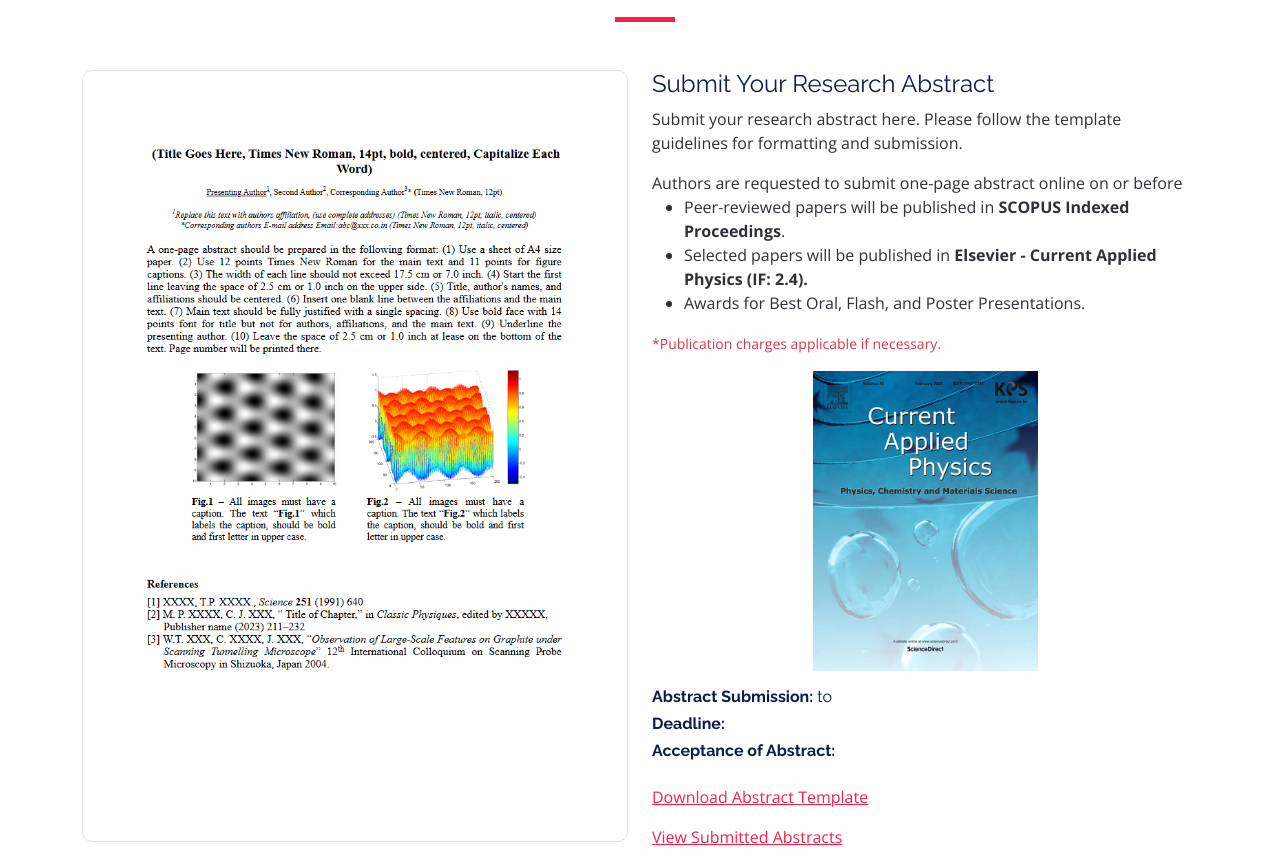
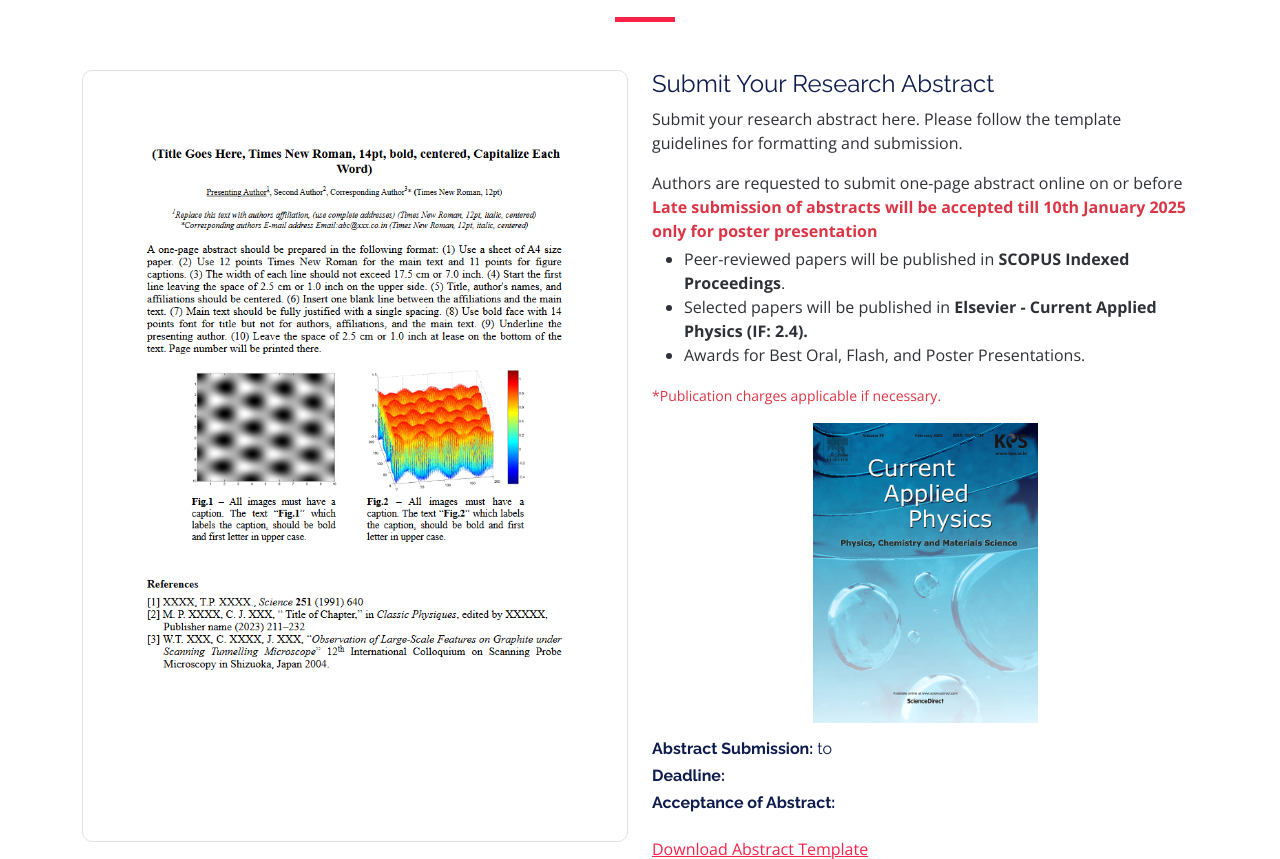
Before and after one commit to VarshaShaheen/IconMat, a Django app: template templates/abstract/abstract_details.html in a window 1280 px wide. Shown: the part 599-1458 px from the top of the page. Run offline with Django 5.2, Linux system fonts and the light colour scheme; the template is opened without the code that fills it, so the values that code supplies are empty; parts of the project's set-up code (start-up, migrations or seed data) failed here and were passed over; some libraries are stand-ins or nearby versions.

Commit message:
ui update

```diff
--- a/templates/abstract/abstract_details.html
+++ b/templates/abstract/abstract_details.html
@@ -31,6 +31,8 @@
                     <p>Authors are requested to submit one-page abstract online on or
                         before {{ dates.abstract_submission_end_date|date:"j" }}<sup>{{ dates.abstract_submission_end_date|date:"S" }}</sup>
                         {{ dates.abstract_submission_end_date|date:"F Y" }}</p>
+                    <p  class="text-danger mb-1"><strong>Late submission of abstracts will be accepted till 10th January 2025 only for
+                        poster presentation</strong></p>
                     <ul>
                         <li>Peer-reviewed papers will be published in <strong>SCOPUS Indexed Proceedings</strong>.</li>
                         <li>Selected papers will be published in <strong>Elsevier - Current Applied Physics
```
